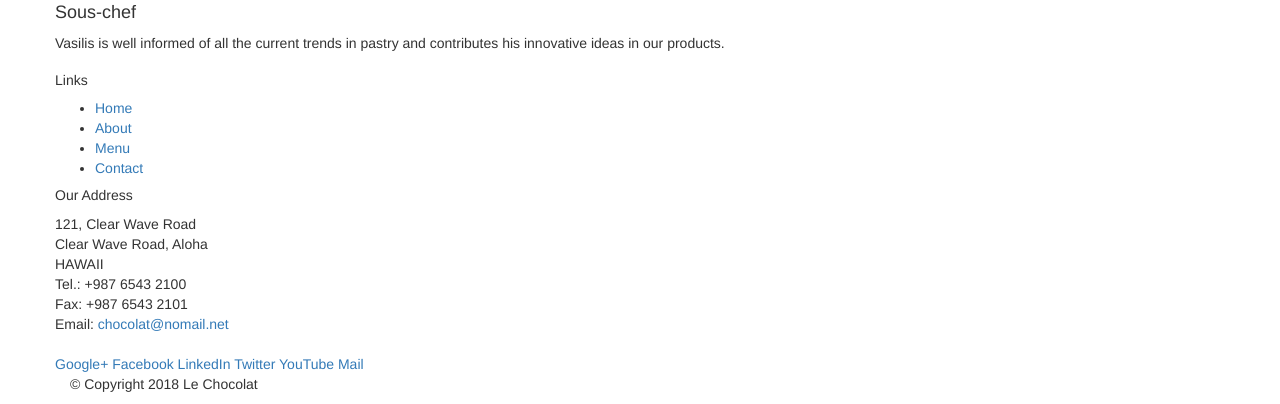
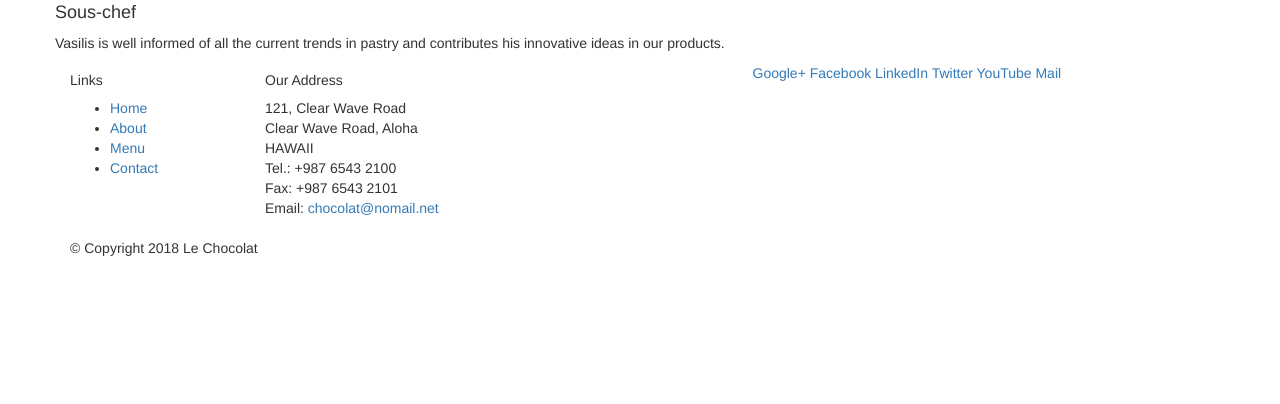
Before and after one commit to samadrezaei/leChocolat, a plain HTML site: page index.html in a window 1280 px wide. Shown: the part 546-950 px from the top of the page. After the commit the page ends 814 px from the top, so only its background shows below. Drawn offline with nearby package versions, Linux system fonts and the light colour scheme.

Commit message:
Bootstrap Grid Part 1

```diff
--- a/index.html
+++ b/index.html
@@ -62,13 +62,14 @@
                 <p>Vasilis is well informed of all the current trends in pastry and contributes his innovative ideas in
                     our products.</p>
             </div>
-        </div class="col-sm col-md">
+            </div>
+
     </div>
 
     <footer>
         <div class="container">
             <div class="row">
-                <div>
+                <div  class="col-5 offset-1 col-sm-2">
                     <h5>Links</h5>
                     <ul>
                         <li><a href="#">Home</a></li>
@@ -77,7 +78,7 @@
                         <li><a href="#">Contact</a></li>
                     </ul>
                 </div>
-                <div>
+                <div class="col-6 col-sm-5">
                     <h5>Our Address</h5>
                     <address>
                         121, Clear Wave Road<br>
@@ -88,7 +89,7 @@
                         Email: <a href="mailto:chocolat@nomail.net">chocolat@nomail.net</a>
                     </address>
                 </div>
-                <div>
+                <div class="col col-sm-4">
                     <div>
                         <a href="http://google.com/+">Google+</a>
                         <a href="http://www.facebook.com/profile.php?id=">Facebook</a>
@@ -99,7 +100,7 @@
                     </div>
                 </div>
             </div>
-            <div>
+            <div class="col-auto">
                 <div>
                     <p> &copy; Copyright 2018 Le Chocolat</p>
                 </div>
```
